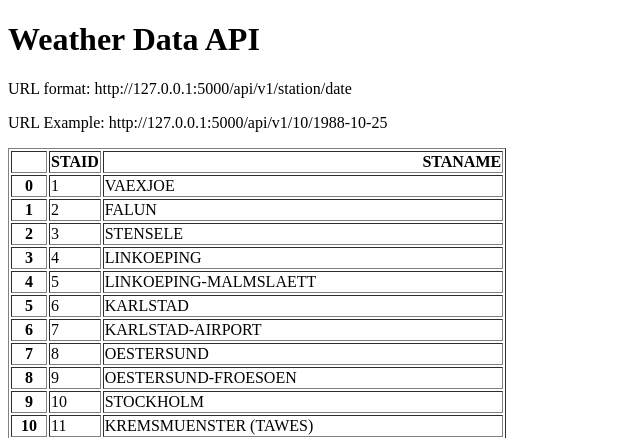
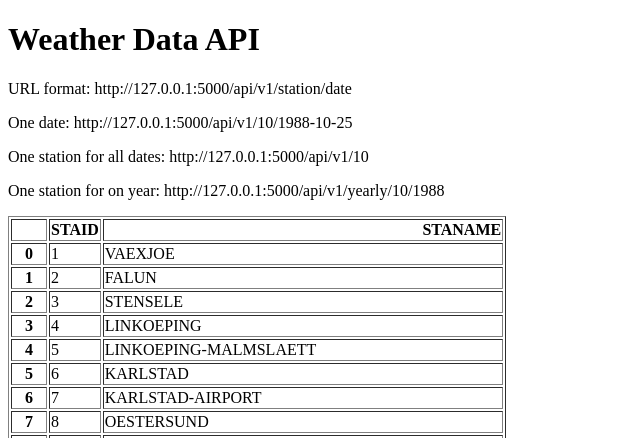
Before and after one commit to salswain/weather-api, a Flask app: page / in a window 1280 px wide. Shown: the top 438 px of the page, without its empty margins (0-640 px from the left). Run offline with Flask 3, Linux system fonts and the light colour scheme.

Commit message:
Add URL Endpoint for yearly and all data

```diff
--- a/main.py
+++ b/main.py
@@ -5,6 +5,7 @@ app = Flask("__name__")
 
 stations = pd.read_csv("data_small/stations.txt", skiprows=17)
 stations = stations[["STAID", "STANAME                                 "]]
+
 
 @app.route("/")
 def home():
@@ -21,5 +22,22 @@ def about(station, date):
             "temperature": temperature}
 
 
+@app.route("/api/v1/<station>")
+def all_data(station):
+    filename = "data_small/TG_STAID" + str(station).zfill(6) + ".txt"
+    df = pd.read_csv(filename, skiprows=20, parse_dates=["    DATE"])
+    result = df.to_dict(orient="records")
+    return result
+
+
+@app.route("/api/v1/yearly/<station>/<year>")
+def yearly(station, year):
+    filename = "data_small/TG_STAID" + str(station).zfill(6) + ".txt"
+    df = pd.read_csv(filename, skiprows=20)
+    df["    DATE"] = df["    DATE"].astype(str)
+    result = df[df["    DATE"].str.startswith(str(year))].to_dict(orient="records")
+    return result
+
+
 if __name__ == "__main__":
     app.run(debug=True)
--- a/templates/home.html
+++ b/templates/home.html
@@ -7,7 +7,9 @@
 <body>
 <h1>Weather Data API</h1>
 <p> URL format: http://127.0.0.1:5000/api/v1/station/date</p>
-<p> URL Example: http://127.0.0.1:5000/api/v1/10/1988-10-25</p>
+<p> One date: http://127.0.0.1:5000/api/v1/10/1988-10-25</p>
+<p> One station for all dates: http://127.0.0.1:5000/api/v1/10</p>
+<p> One station for on year: http://127.0.0.1:5000/api/v1/yearly/10/1988</p>
 <p>{{data|safe}}</p>
 </body>
 </html>
```
